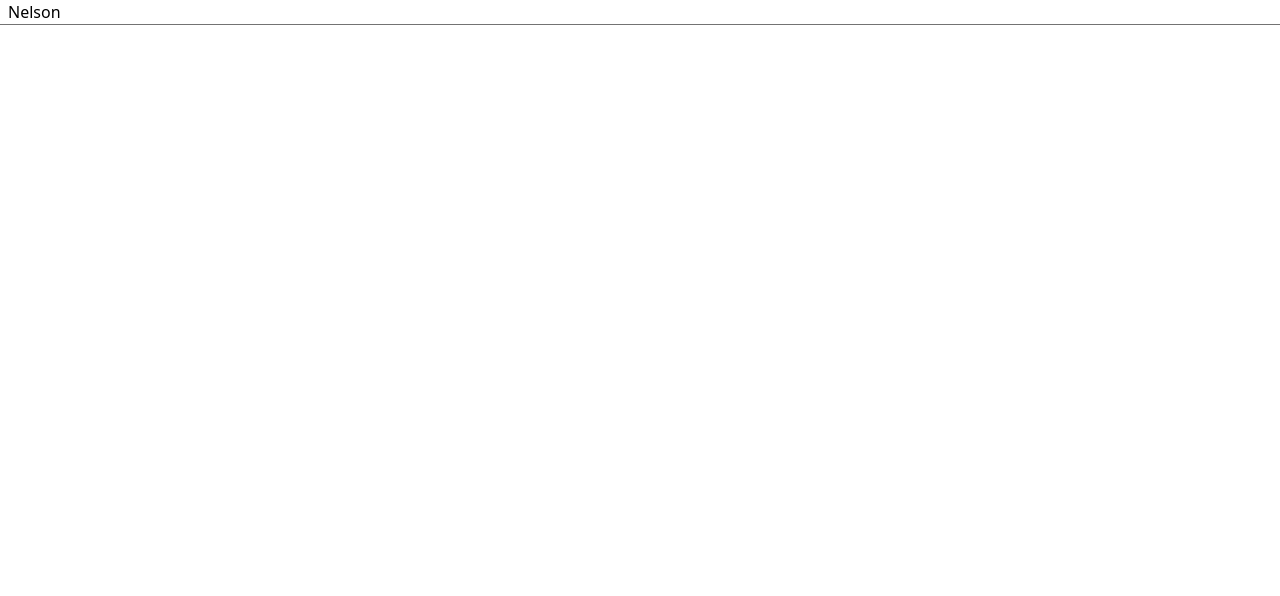
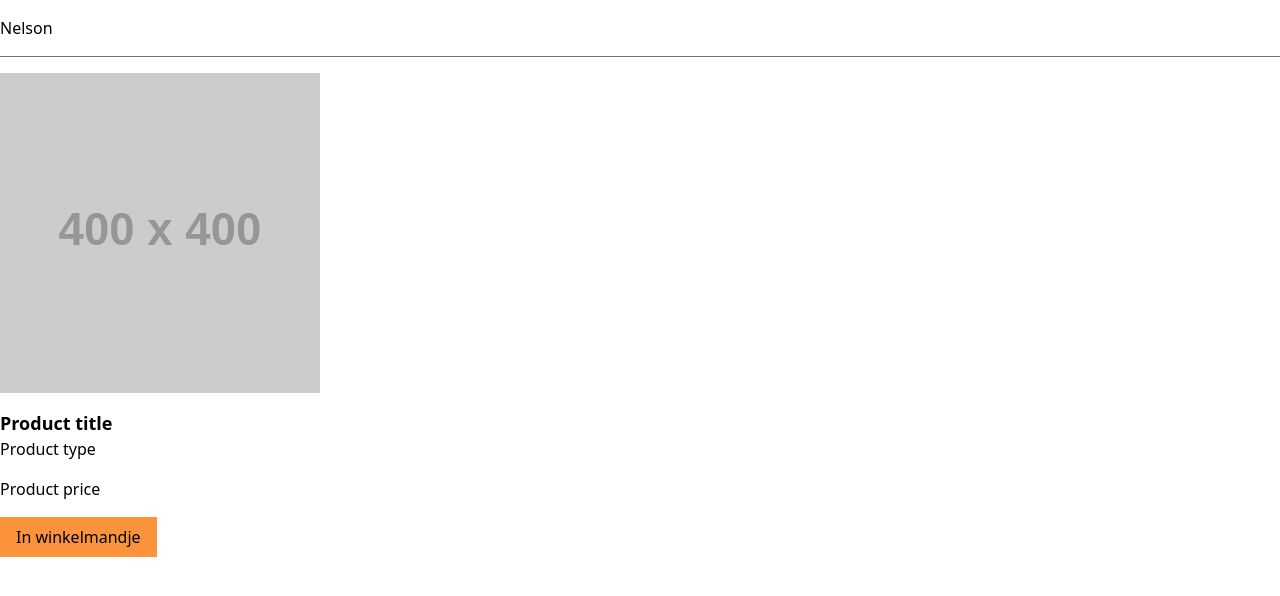
Before and after one commit to Ralphvandodewaard/nelson-assignment, an Angular app: page / in a window 1280 px wide. Shown: the top 596 px of the page. Built offline with nearby package versions, Linux system fonts and the light colour scheme.

Commit message:
Added product detail component

```diff
--- a/src/app/app.component.html
+++ b/src/app/app.component.html
@@ -1 +1,6 @@
-<app-header></app-header>
+<div class="flex flex-col items-center">
+  <app-header></app-header>
+  <div class="w-full max-w-7xl px-4 xl:px-0 py-4">
+    <app-product-detail></app-product-detail>
+  </div>
+</div>
--- a/src/app/app.module.ts
+++ b/src/app/app.module.ts
@@ -3,11 +3,13 @@ import { BrowserModule } from '@angular/platform-browser';
 
 import { AppComponent } from './app.component';
 import { HeaderComponent } from './header/header.component';
+import { ProductDetailComponent } from './product-detail/product-detail.component';
 
 @NgModule({
   declarations: [
     AppComponent,
-    HeaderComponent
+    HeaderComponent,
+    ProductDetailComponent
   ],
   imports: [
     BrowserModule
--- a/src/app/header/header.component.css
+++ b/src/app/header/header.component.css
@@ -0,0 +1,3 @@
+:host {
+  @apply flex justify-center w-full border-b border-neutral-500;
+}
--- a/src/app/header/header.component.html
+++ b/src/app/header/header.component.html
@@ -1,4 +1,4 @@
-<header class="px-2 border-b border-neutral-500">
+<header class="flex-grow max-w-7xl px-4 xl:px-0 py-4">
   <p>
     Nelson
   </p>
--- /dev/null
+++ b/src/app/product-detail/product-detail.component.html
@@ -0,0 +1,21 @@
+<div class="flex flex-col gap-4">
+  <img
+    src="https://placehold.co/400x400"
+    alt="product image"
+    class="w-80 h-80"
+  >
+  <div>
+    <p class="text-lg font-semibold">
+      Product title
+    </p>
+    <p>
+      Product type
+    </p>
+  </div>
+  <p>
+    Product price
+  </p>
+  <button class="flex w-fit px-4 py-2 bg-orange-400">
+    In winkelmandje
+  </button>
+</div>
```
Also changed, not shown: src/app/product-detail/product-detail.component.ts (added, +10 -0 lines), src/app/product-detail/product-detail.component.css (added), 1 other file (tests, documents, lock files or other folders).
